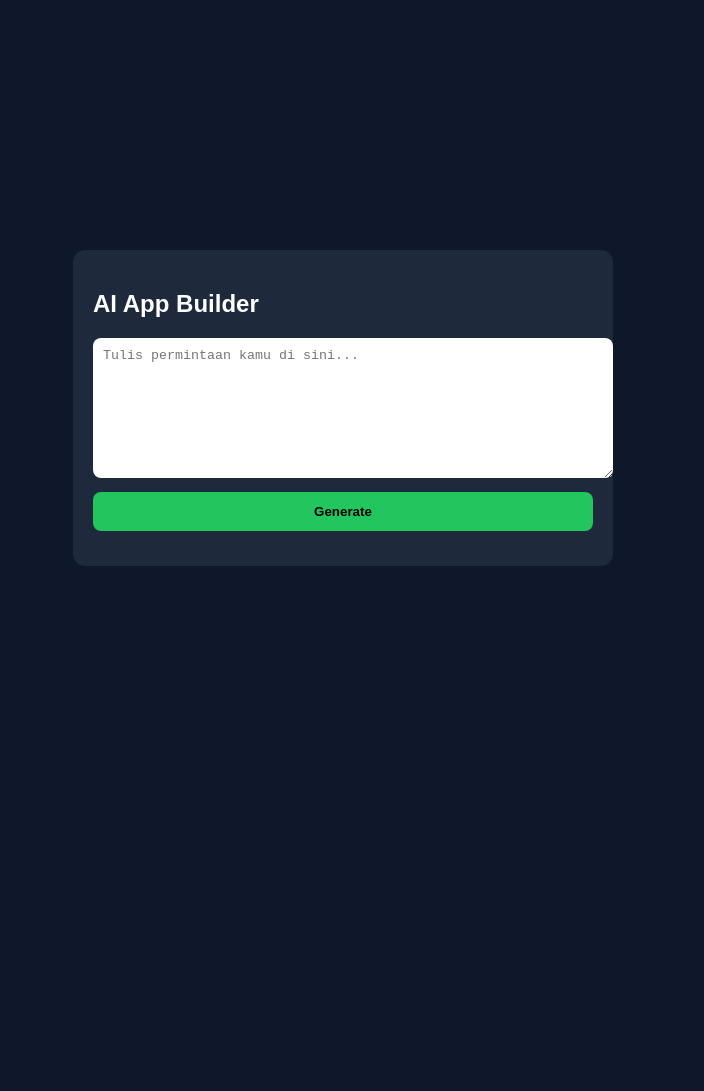
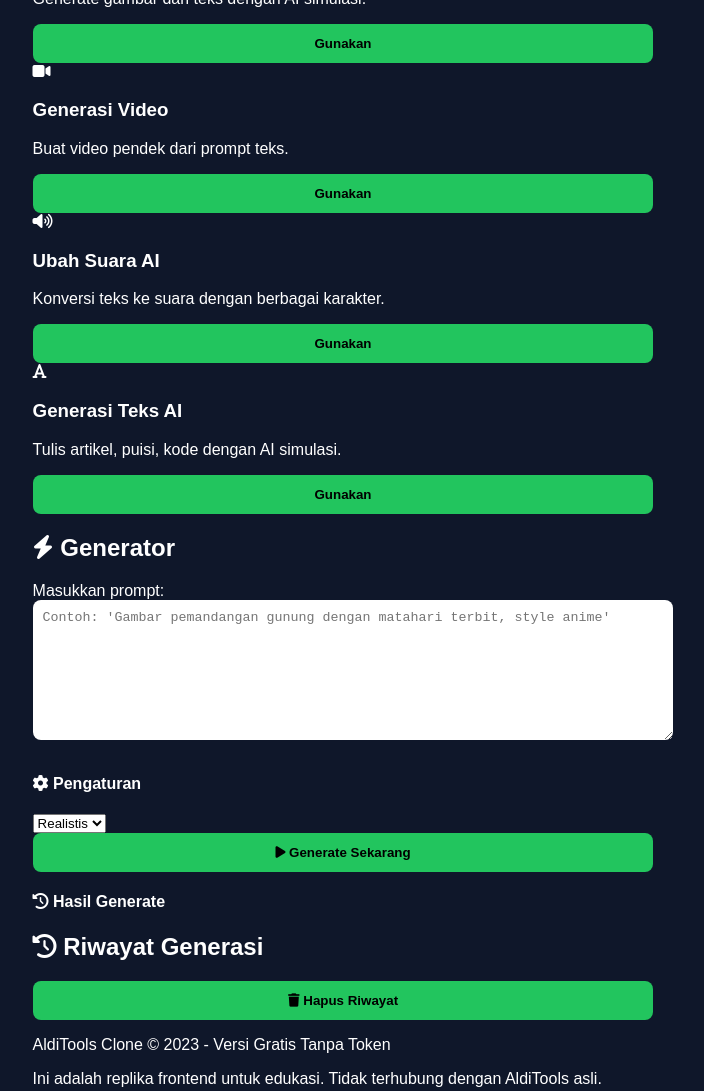
Before and after one commit to mamby338-del/malik.github.io, a plain HTML site: page index.html in a window 1280 px wide. Shown: the whole page, without its empty margins (297-1001 px from the left). Before the commit the page ends 816 px from the top, so only its background shows below. Drawn offline with Linux system fonts and the light colour scheme.

Commit message:
Update index.html

```diff
--- a/index.html
+++ b/index.html
@@ -1,19 +1,109 @@
 <!DOCTYPE html>
 <html lang="id">
 <head>
-  <meta charset="UTF-8">
-  <title>AI App Builder</title>
-  <link rel="stylesheet" href="style.css">
+    <meta charset="UTF-8">
+    <meta name="viewport" content="width=device-width, initial-scale=1.0">
+    <title>AldiTools Clone - Versi Gratis</title>
+    <link rel="stylesheet" href="style.css">
+    <link rel="stylesheet" href="https://cdnjs.cloudflare.com/ajax/libs/font-awesome/6.4.0/css/all.min.css">
 </head>
 <body>
+    <div class="container">
+        <!-- Header -->
+        <header class="header">
+            <h1><i class="fas fa-magic"></i> AldiTools Clone</h1>
+            <p class="subtitle">Platform alat AI gratis tanpa token. Generate gambar, video, suara langsung di browser.</p>
+            <div class="alert">
+                <i class="fas fa-info-circle"></i> Versi ini 100% gratis, tidak perlu login atau token.
+            </div>
+        </header>
 
-<div class="box">
-  <h2>AI App Builder</h2>
-  <textarea id="prompt" placeholder="Tulis permintaan kamu di sini..."></textarea>
-  <button onclick="sendPrompt()">Generate</button>
-  <pre id="result"></pre>
-</div>
+        <!-- Dashboard Tools -->
+        <section class="tools-grid">
+            <h2><i class="fas fa-sliders-h"></i> Pilih Tool</h2>
+            <div class="grid">
+                <!-- Tool 1: Gambar -->
+                <div class="tool-card" data-tool="image">
+                    <div class="tool-icon">
+                        <i class="fas fa-image"></i>
+                    </div>
+                    <h3>Generasi Gambar AI</h3>
+                    <p>Generate gambar dari teks dengan AI simulasi.</p>
+                    <button class="btn-use">Gunakan</button>
+                </div>
 
-<script src="script.js"></script>
+                <!-- Tool 2: Video -->
+                <div class="tool-card" data-tool="video">
+                    <div class="tool-icon">
+                        <i class="fas fa-video"></i>
+                    </div>
+                    <h3>Generasi Video</h3>
+                    <p>Buat video pendek dari prompt teks.</p>
+                    <button class="btn-use">Gunakan</button>
+                </div>
+
+                <!-- Tool 3: Suara -->
+                <div class="tool-card" data-tool="audio">
+                    <div class="tool-icon">
+                        <i class="fas fa-volume-up"></i>
+                    </div>
+                    <h3>Ubah Suara AI</h3>
+                    <p>Konversi teks ke suara dengan berbagai karakter.</p>
+                    <button class="btn-use">Gunakan</button>
+                </div>
+
+                <!-- Tool 4: Teks -->
+                <div class="tool-card" data-tool="text">
+                    <div class="tool-icon">
+                        <i class="fas fa-font"></i>
+                    </div>
+                    <h3>Generasi Teks AI</h3>
+                    <p>Tulis artikel, puisi, kode dengan AI simulasi.</p>
+                    <button class="btn-use">Gunakan</button>
+                </div>
+            </div>
+        </section>
+
+        <!-- Generator Interface -->
+        <section class="generator-section">
+            <h2><i class="fas fa-bolt"></i> Generator</h2>
+            <div class="generator">
+                <div class="input-group">
+                    <label for="prompt">Masukkan prompt:</label>
+                    <textarea id="prompt" placeholder="Contoh: 'Gambar pemandangan gunung dengan matahari terbit, style anime'"></textarea>
+                </div>
+                <div class="settings">
+                    <h4><i class="fas fa-cog"></i> Pengaturan</h4>
+                    <select id="style">
+                        <option value="realistic">Realistis</option>
+                        <option value="anime">Anime</option>
+                        <option value="art">Artistic</option>
+                    </select>
+                    <button id="generate-btn"><i class="fas fa-play"></i> Generate Sekarang</button>
+                </div>
+            </div>
+            <div class="result-container">
+                <h4><i class="fas fa-history"></i> Hasil Generate</h4>
+                <div id="result"></div>
+            </div>
+        </section>
+
+        <!-- Riwayat -->
+        <section class="history">
+            <h2><i class="fas fa-history"></i> Riwayat Generasi</h2>
+            <div id="history-list">
+                <!-- Diisi JavaScript -->
+            </div>
+            <button id="clear-history"><i class="fas fa-trash"></i> Hapus Riwayat</button>
+        </section>
+
+        <!-- Footer -->
+        <footer>
+            <p>AldiTools Clone &copy; 2023 - Versi Gratis Tanpa Token</p>
+            <p class="footer-note">Ini adalah replika frontend untuk edukasi. Tidak terhubung dengan AldiTools asli.</p>
+        </footer>
+    </div>
+
+    <script src="script.js"></script>
 </body>
-</html>
+  </html>
```
